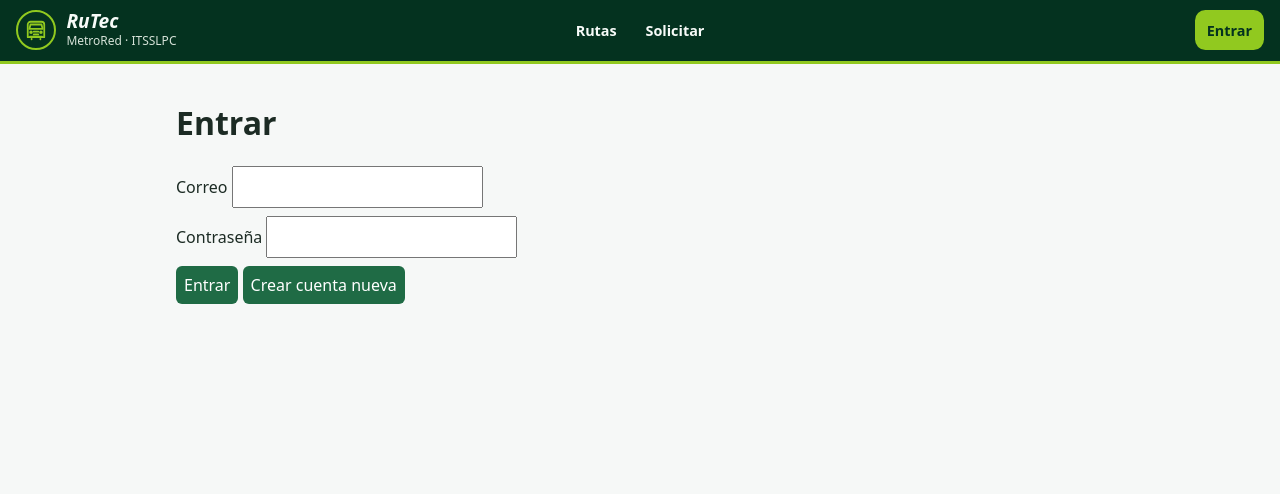
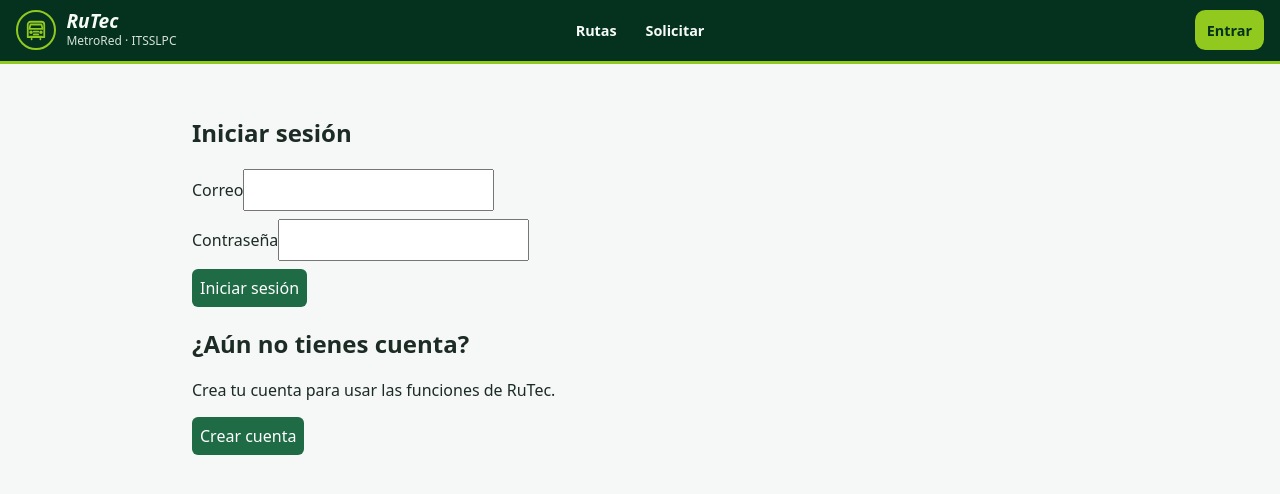
Before and after one commit to AlejandraR0sas/RuTec, a React (Vite) app in the folder frontend/: page /login in a window 1280 px wide. Shown: the top 494 px of the page. Built offline with nearby package versions, Linux system fonts and the light colour scheme; no server answers.

Commit message:
Preparar estructura de acceso y registro

```diff
--- a/frontend/src/pages/Login.jsx
+++ b/frontend/src/pages/Login.jsx
@@ -31,18 +31,101 @@ export default function Login() {
   }
 
   return (
-    <form onSubmit={enviar}>
-      <h1>{modoRegistro ? 'Crear cuenta' : 'Entrar'}</h1>
-      {modoRegistro && (
-        <label>Nombre <input value={nombre} onChange={(e) => setNombre(e.target.value)} required /></label>
-      )}
-      <label>Correo <input type="email" value={correo} onChange={(e) => setCorreo(e.target.value)} required /></label>
-      <label>Contraseña <input type="password" minLength={modoRegistro ? 8 : undefined} value={password} onChange={(e) => setPassword(e.target.value)} required/></label>
-      {error && <p className="error">{error}</p>}
-      <button type="submit">{modoRegistro ? 'Crear cuenta' : 'Entrar'}</button>{' '}
-      <button type="button" onClick={() => setModoRegistro(!modoRegistro)}>
-        {modoRegistro ? 'Ya tengo cuenta' : 'Crear cuenta nueva'}
-      </button>
-    </form>
+    <main className="login">
+      <section className="login__tarjeta">
+        <div className="login__formularios">
+          <form
+            className="login__formulario"
+            onSubmit={enviar}
+            hidden={modoRegistro}
+          >
+            <h1>Iniciar sesión</h1>
+
+            <label>
+              Correo
+              <input
+                type="email"
+                value={correo}
+                onChange={(e) => setCorreo(e.target.value)}
+                required
+              />
+            </label>
+
+            <label>
+              Contraseña
+              <input
+                type="password"
+                value={password}
+                onChange={(e) => setPassword(e.target.value)}
+                required
+              />
+            </label>
+
+            {error && <p className="error">{error}</p>}
+
+            <button type="submit">Iniciar sesión</button>
+          </form>
+
+          <form
+            className="login__formulario"
+            onSubmit={enviar}
+            hidden={!modoRegistro}
+          >
+            <h1>Crear cuenta</h1>
+
+            <label>
+              Nombre
+              <input
+                value={nombre}
+                onChange={(e) => setNombre(e.target.value)}
+                required
+              />
+            </label>
+
+            <label>
+              Correo
+              <input
+                type="email"
+                value={correo}
+                onChange={(e) => setCorreo(e.target.value)}
+                required
+              />
+            </label>
+
+            <label>
+              Contraseña
+              <input
+                type="password"
+                minLength={8}
+                value={password}
+                onChange={(e) => setPassword(e.target.value)}
+                required
+              />
+            </label>
+
+            {error && <p className="error">{error}</p>}
+
+            <button type="submit">Crear cuenta</button>
+          </form>
+        </div>
+
+        <aside className="login__panel">
+          <h2>
+            {modoRegistro ? '¡Qué bueno verte de nuevo!' : '¿Aún no tienes cuenta?'}
+          </h2>
+          <p>
+            {modoRegistro
+              ? 'Inicia sesión para planear tu viaje en RuTec.'
+              : 'Crea tu cuenta para usar las funciones de RuTec.'}
+          </p>
+          <button
+            type="button"
+            onClick={() => setModoRegistro(!modoRegistro)}
+          >
+            {modoRegistro ? 'Iniciar sesión' : 'Crear cuenta'}
+          </button>
+        </aside>
+      </section>
+    </main>
   );
 }
```
